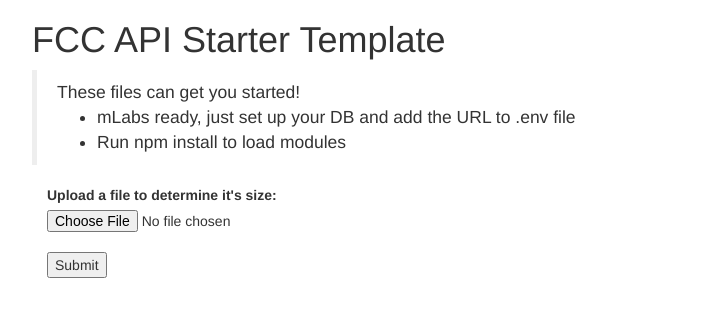
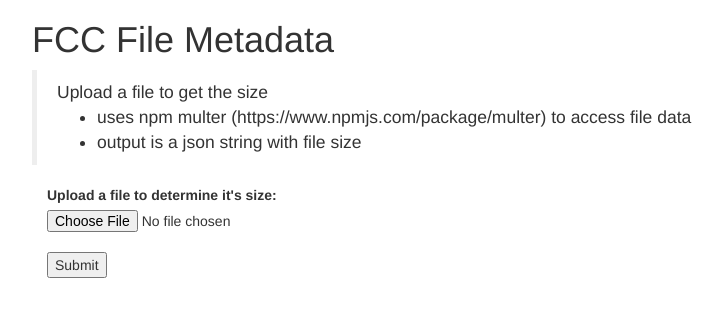
Before and after one commit to AdventureBear/fcc_filemeta, a website: page index.html in a window 1280 px wide. Shown: the whole page, without its empty margins (38-759 px from the left). Drawn offline with nearby package versions, Linux system fonts and the light colour scheme.

Commit message:
updated index file

```diff
--- a/index.html
+++ b/index.html
@@ -11,11 +11,11 @@
 
 
 <div class="container">
-<h1 class="header">FCC API Starter Template</h1>
-    <blockquote>These files can get you started!
+<h1 class="header">FCC File Metadata</h1>
+    <blockquote>Upload a file to get the size
         <ul>
-            <li>mLabs ready, just set up your DB and add the URL to .env file</li>
-            <li>Run npm install to load modules</li>
+            <li>uses npm multer (https://www.npmjs.com/package/multer) to access file data</li>
+            <li>output is a json string with file size</li>
         </ul>
     </blockquote>
 
```
